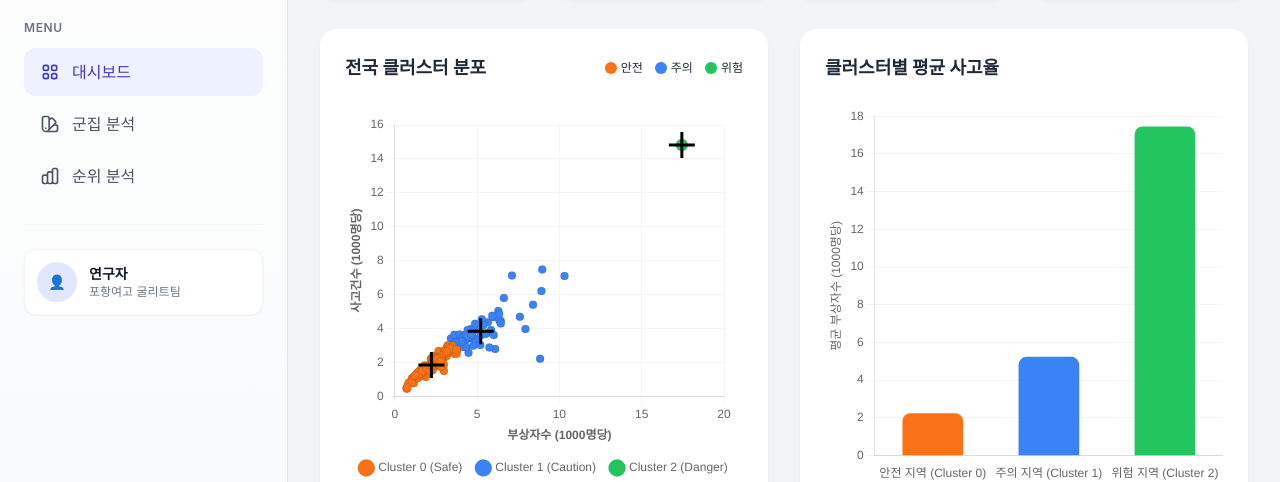
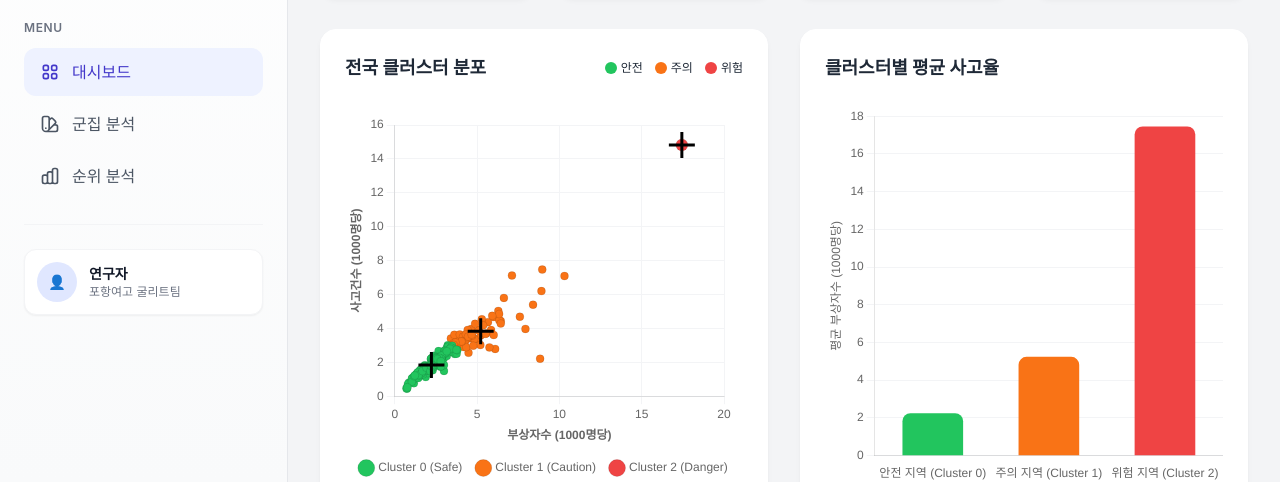
Before and after one commit to choihyeongbae/2025-pghs-gullit, a plain HTML site: page index.html in a window 1280 px wide. Shown: the part 318-800 px from the top of the page. Drawn offline with nearby package versions, Linux system fonts and the light colour scheme; a web font is replaced by a local one.

Commit message:
Update index.html

```diff
--- a/index.html
+++ b/index.html
@@ -298,9 +298,9 @@
                         <div class="flex items-center justify-between mb-6">
                             <h3 class="text-lg font-bold text-gray-800">전국 클러스터 분포</h3>
                             <div class="flex gap-3 text-xs">
-                                <span class="flex items-center gap-1"><span class="w-3 h-3 rounded-full bg-orange-500"></span>안전</span>
-                                <span class="flex items-center gap-1"><span class="w-3 h-3 rounded-full bg-blue-500"></span>주의</span>
-                                <span class="flex items-center gap-1"><span class="w-3 h-3 rounded-full bg-green-500"></span>위험</span>
+                                <span class="flex items-center gap-1"><span class="w-3 h-3 rounded-full bg-green-500"></span>안전</span>
+                                <span class="flex items-center gap-1"><span class="w-3 h-3 rounded-full bg-orange-500"></span>주의</span>
+                                <span class="flex items-center gap-1"><span class="w-3 h-3 rounded-full bg-red-500"></span>위험</span>
                             </div>
                         </div>
                         <div class="flex-1 relative w-full h-full">
@@ -1198,7 +1198,7 @@
                     y: d.Accidents_1000,
                     label: d.Location
                 })),
-                backgroundColor: '#F97316',
+                backgroundColor: '#22C55E',  // 초록색 (안전)
                 pointRadius: 4,
                 pointHoverRadius: 6,
                 order: 3  // 낮은 우선순위
@@ -1211,7 +1211,7 @@
                     y: d.Accidents_1000,
                     label: d.Location
                 })),
-                backgroundColor: '#3B82F6',
+                backgroundColor: '#F97316',  // 주황색 (주의)
                 pointRadius: 4,
                 pointHoverRadius: 6,
                 order: 3  // 낮은 우선순위
@@ -1224,7 +1224,7 @@
                     y: d.Accidents_1000,
                     label: d.Location
                 })),
-                backgroundColor: '#22C55E',
+                backgroundColor: '#EF4444',  // 빨간색 (위험)
                 pointRadius: 6,
                 pointHoverRadius: 8,
                 order: 3  // 낮은 우선순위
@@ -1334,7 +1334,7 @@
                 datasets: [{
                     label: '평균 부상자수',
                     data: [avgCluster0, avgCluster1, avgCluster2],
-                    backgroundColor: ['#F97316', '#3B82F6', '#22C55E'],
+                    backgroundColor: ['#22C55E', '#F97316', '#EF4444'],  // 초록, 주황, 빨강
                     borderRadius: 8,
                     barThickness: 60
                 }]
```
